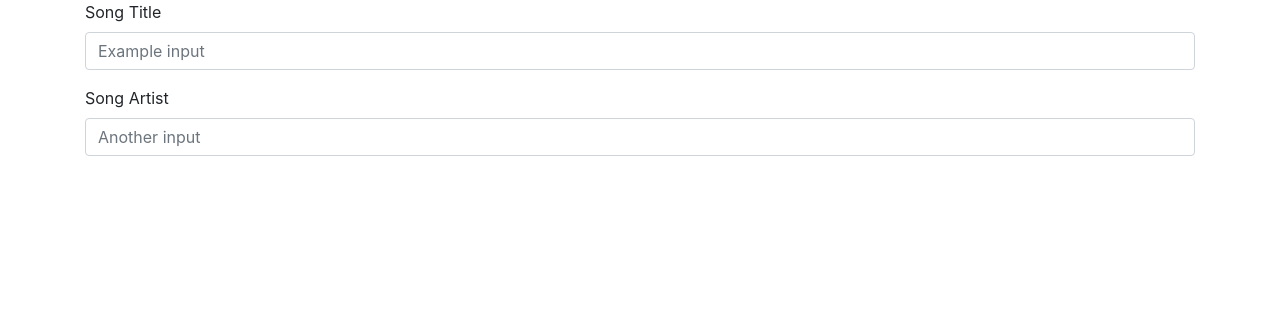
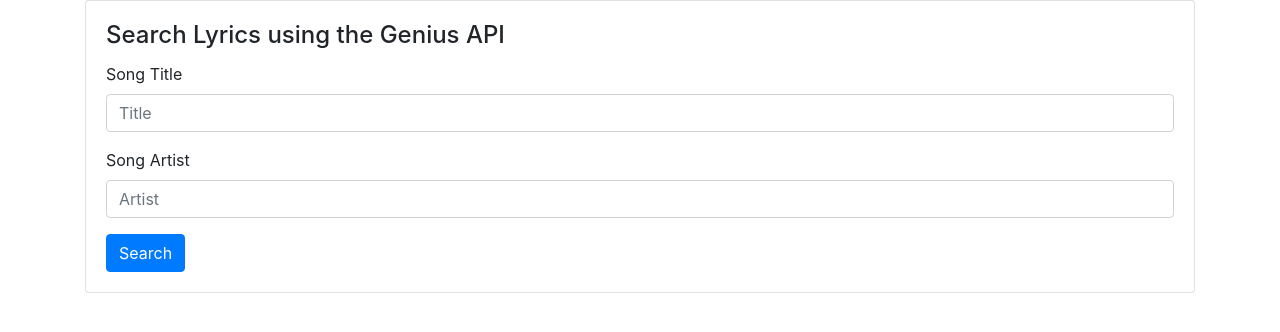
Before and after one commit to piercethekidd/MusVal-Classifier, a Django app: page /classify/search in a window 1280 px wide. Shown: the part 86-418 px from the top of the page. Run offline with Django 3.2, Linux system fonts and the light colour scheme; parts of the project's set-up code (start-up, migrations or seed data) failed here and were passed over; some libraries are stand-ins or nearby versions.

Commit message:
Added search to genius and spotify api

```diff
--- a/songs/templates/songs/classify_index.html
+++ b/songs/templates/songs/classify_index.html
@@ -20,4 +20,6 @@
 <a class="btn btn-primary btn-md" href="{% url 'songs:search' %}" role="button">Search!</a>
 </div>
 
+{% include 'songs/scripts.html' %}
+
 {% include 'songs/footer.html' %}
--- a/songs/templates/songs/classify_result.html
+++ b/songs/templates/songs/classify_result.html
@@ -9,4 +9,6 @@
 
 <h2>Using {{ classifier }}</h2>
 
+{% include 'songs/scripts.html' %}
+
 {% include 'songs/footer.html' %}
--- a/songs/templates/songs/footer.html
+++ b/songs/templates/songs/footer.html
@@ -1,5 +1,2 @@
-{% load staticfiles %}
-		<script src='{% static "js/jquery-3.3.1.min.js" %}'></script>
-		<script src='{% static "js/bootstrap.bundle.min.js" %}'></script>
 	</body>
 </html>
--- a/songs/templates/songs/index.html
+++ b/songs/templates/songs/index.html
@@ -46,4 +46,6 @@
 	</div>
 </div>
 
+{% include 'songs/scripts.html' %}
+
 {% include 'songs/footer.html' %}
--- /dev/null
+++ b/songs/templates/songs/scripts.html
@@ -0,0 +1,3 @@
+{% load staticfiles %}
+<script src='{% static "js/jquery-3.3.1.min.js" %}'></script>
+<script src='{% static "js/bootstrap.bundle.min.js" %}'></script>
--- a/songs/templates/songs/search.html
+++ b/songs/templates/songs/search.html
@@ -1,18 +1,71 @@
 {% include 'songs/header.html' %}
 
 {% include 'songs/navbar.html' %}
+
 <div class="container">
-	<div class"row>
-	<form>
-	  <div class="form-group">
-	    <label for="formGroupExampleInput">Song Title</label>
-	    <input type="text" class="form-control" id="formGroupExampleInput" placeholder="Example input">
-	  </div>
-	  <div class="form-group">
-	    <label for="formGroupExampleInput2">Song Artist</label>
-	    <input type="text" class="form-control" id="formGroupExampleInput2" placeholder="Another input">
-	  </div>
-	</form>
+	<div class="row">
+		<div class="col">
+			<div class="card">
+				<div class="card-body">
+					<h4 id="head" class="card-title">Search Lyrics using the Genius API</h4>
+
+					<div class="form-group">
+						<label for="title">Song Title</label>
+						<input type="text" class="form-control" id="title" placeholder="Title" required>
+					</div>
+					<div class="form-group">
+						<label for="artist">Song Artist</label>
+						<input type="text" class="form-control" id="artist" placeholder="Artist" required>
+					</div>
+					<button id="searchBtn" type="submit" class="btn btn-primary">Search</button>
+				</div>
+			</div>
+			<div id="spotifyCard" class="card">
+				<img id="spotifyImgCard" class="card-img-top" src="" alt="Card image cap">
+				<div class="card-body">
+					<h5 class="card-title" id="spotifyCardHeader">Track Details:</h5>
+					<p class="card-text" id="description"></p>
+				</div>
+			</div>
+		</div>
+		<div class="col" id="lyricsCard">
+			<div class="card">
+				<div class="card-body">
+					<h5 id="cardTitle" class="card-title"></h5>
+					<p id="lyrics"></p>
+				</div>
+			</div>
+		</div>
+
 	</div>
 </div>
+
+{% include 'songs/scripts.html' %}
+<script>
+$(document).ready(function(){
+	$("#lyricsCard").hide();
+	$("#spotifyCard").hide();
+    $("#searchBtn").click(function(){
+    	var title = $("#title").val();
+    	var artist = $("#artist").val();
+        $.ajax({
+        	url: "{% url 'songs:ajax_search' %}",
+        	data: {
+        		'title': title,
+        		'artist': artist
+
+        	},
+        	dataType: 'json',
+        	success: function(data) {
+        		$("#lyricsCard").show();
+        		$("#spotifyCard").show();
+
+        		$("#cardTitle").html(data.title + " - " + data.artist);
+        		$("#lyrics").html(data.song);
+        		$("#spotifyImgCard").attr("src", data.url);
+        	}
+        });
+    });
+});
+</script>
 {% include 'songs/footer.html' %}
--- a/songs/urls.py
+++ b/songs/urls.py
@@ -13,6 +13,7 @@ urlpatterns = [
 	path('classify/', views.classify_index, name="classify_index"),
 	path('classify/results', views.classify, name="classify"),
 	path('classify/search', views.search, name="search"),
+	path('classify/search/ajax', views.ajax_search, name="ajax_search"),
 
 
 ]
--- a/songs/views.py
+++ b/songs/views.py
@@ -3,10 +3,14 @@ from django.http import HttpResponseRedirect, HttpResponse
 from django.urls import reverse
 from songs.models import Song
 from sklearn.externals import joblib
+from django.http import JsonResponse
 from sklearn.feature_extraction.text import TfidfVectorizer
 from sklearn.feature_extraction.text import CountVectorizer
 from nltk.stem import SnowballStemmer
 from scripts.fit import fit
+import lyricsgenius as genius
+import spotipy
+import spotipy.util as util
 
 
 # Create your views here.
@@ -66,6 +70,36 @@ def classify(request):
 def search(request):
 	return render(request, 'songs/search.html', {})
 
+def ajax_search(request):
+	artist = request.GET.get('artist', None)
+	title = request.GET.get('title', None)
+
+	# Setup auth tokens for GENIUS and SPOTIFY API
+	scope = 'user-library-read'
+	username = '12183890197'
+	token = util.prompt_for_user_token(username, scope, client_id="b226f2bec10e4127a60ec75e26562562",
+		client_secret="4a5041b096554a9e896ffbf83a214008", redirect_uri="https://example.com/callback/")
+	spotify = spotipy.Spotify(auth=token)
+
+	query = artist + " " + title
+	results = spotify.search(q=query, type='track')
+	track = results['tracks']['items'][0]
+	track_name = track['name']
+	track_artist = track['artists'][0]['name']
+	image_url = track['album']['images'][0]['url']
+
+	api = genius.Genius('EvIwS8Hujru0G5Oxr8sulv9z5YLaml5gVIR9JlGGDVjomh-9LOmwSJBbyQzOqbZ3')
+	song = api.search_song(title, artist)
+	data = {
+		'song':song.lyrics,
+		'title': track_name,
+		'artist': track_artist,
+		'url': image_url,
+	}
+
+	return JsonResponse(data)
+
+
 # Define a stemming callable to provide stemming for Lyrics Vectorizer
 class Stem(object):
 
```
Also changed, not shown: songs/templates/songs/results.html (deleted), 2 other files.
